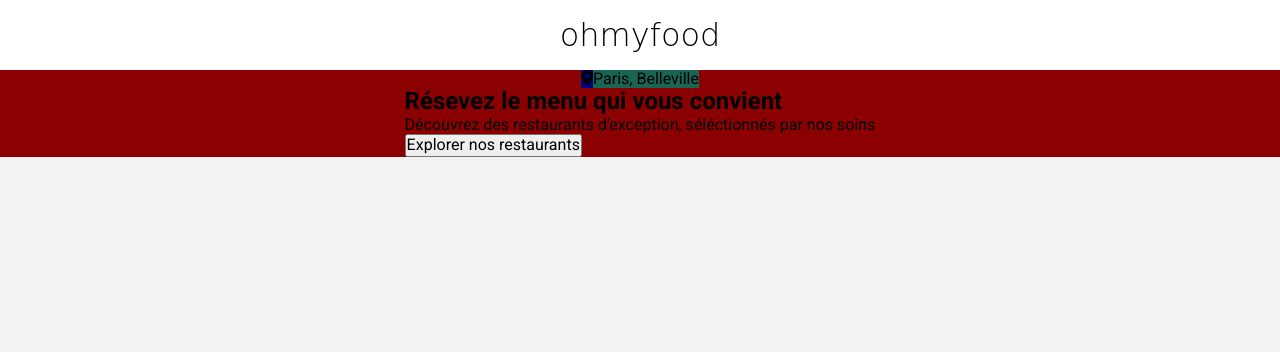
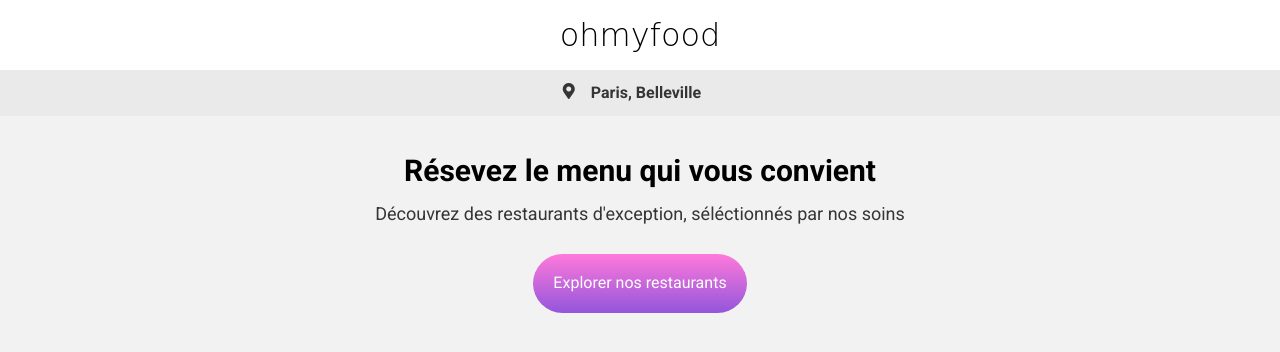
Before and after one commit to SarahBoulfani/SarahBoulfani_3_22122021, a website: page index.html in a window 1280 px wide. Drawn offline with Linux system fonts and the light colour scheme; a web font is replaced by a local one.

Commit message:
add localisation section

```diff
--- a/index.html
+++ b/index.html
@@ -25,12 +25,11 @@
     <!-- Section localisation -->
     <section class="localisation">
         <div class="localisation__city">
-            <div class="localisation__city__icon">
+
                 <i class="fas fa-map-marker-alt"></i>
-            </div>
-            <div class="localisation__city__town">
+
                 <p>Paris, Belleville</p>
-            </div>
+
         </div>
         <div class="localisation__info">
             <h2>Résevez le menu qui vous convient</h2>
--- a/sass/components/_buttons.scss
+++ b/sass/components/_buttons.scss
@@ -0,0 +1,7 @@
+.btn{
+    padding: 20px;
+    color: $color-white;
+    background: $gradient;
+    border-radius: 30px;
+    border: none;
+}
--- a/sass/pages/accueil.scss
+++ b/sass/pages/accueil.scss
@@ -1,17 +1,50 @@
+// localisation
+.localisation{
 
-.localisation{
-     background-color: darkred;
      @include flex-center;
      @include flex-column;
 
-  &__city{
+    &__city{
       @include flex-center;
-          background: darkmagenta;
-        &__icon{
-            background-color: darkblue;
+      background: #eaeaea;
+      width: 100%;
+      height: 46px;
+
+      .fa-map-marker-alt{
+        font-size: 16px;
+
+        &::before{
+            top: 10px;
+            top: -2px;
+            position: relative;
+            right: 16px;
+            font-size: 16px;
+            color: #353535;
         }
-        &__town{
-            background-color: rgb(26, 100, 84);
-        }
+      }
+       p{
+        font-size: 16px;
+        color: #353535;
+        font-weight: 600;
+       }
+    }
+    &__info{
+        @include flex-center;
+        @include flex-column;
+        width: 90%;
+        height: 235px;
+        text-align: center;
+            h2{
+                font-size: 30px;
+
+            }
+            p{
+
+                 font-size: 18px;
+                 color: #353535;
+                 margin-top: 15px;
+                 margin-bottom: 30px;
+            }
     }
 }
+// fonctionnement
--- a/sass/utils/_mixinx.scss
+++ b/sass/utils/_mixinx.scss
@@ -5,10 +5,9 @@
 }
 
 @mixin shadow {
-    box-shadow: rgba(0, 0, 0, 0.24) 0px 3px 8px;
+  box-shadow: rgba(100, 100, 111, 0.7) 0px 7px 29px 0px;
 }
 
 @mixin flex-column {
-    display: flex;
     flex-direction: column;
 }
--- a/sass/utils/_variables.scss
+++ b/sass/utils/_variables.scss
@@ -1,4 +1,5 @@
 $color-primary: #9356DC ;
 $color-secondary : #FF79DA;
 $color-tertiary: #99E2D0;
-$color-white: #fff
+$color-white: #fff;
+$gradient: linear-gradient($color-secondary, $color-primary);
```
Also changed, not shown: public/css/style.css, 1 other file.
